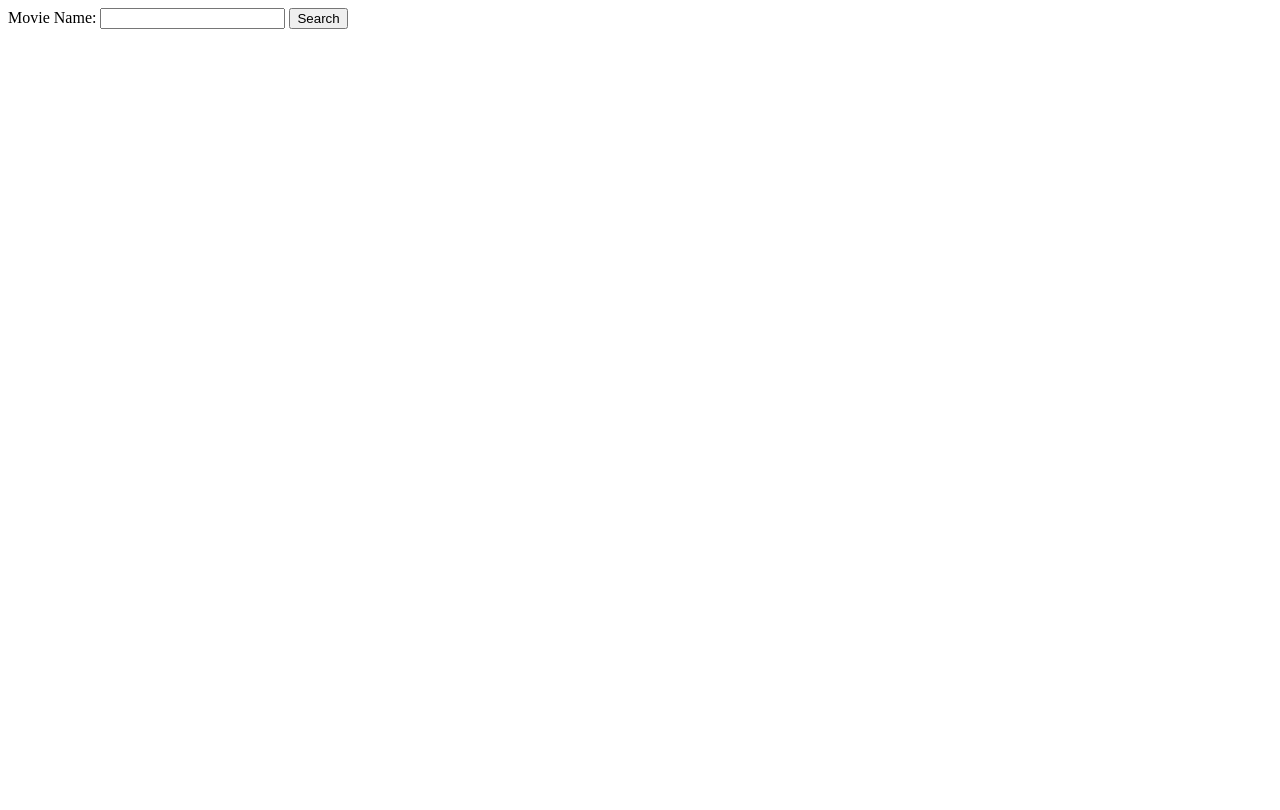
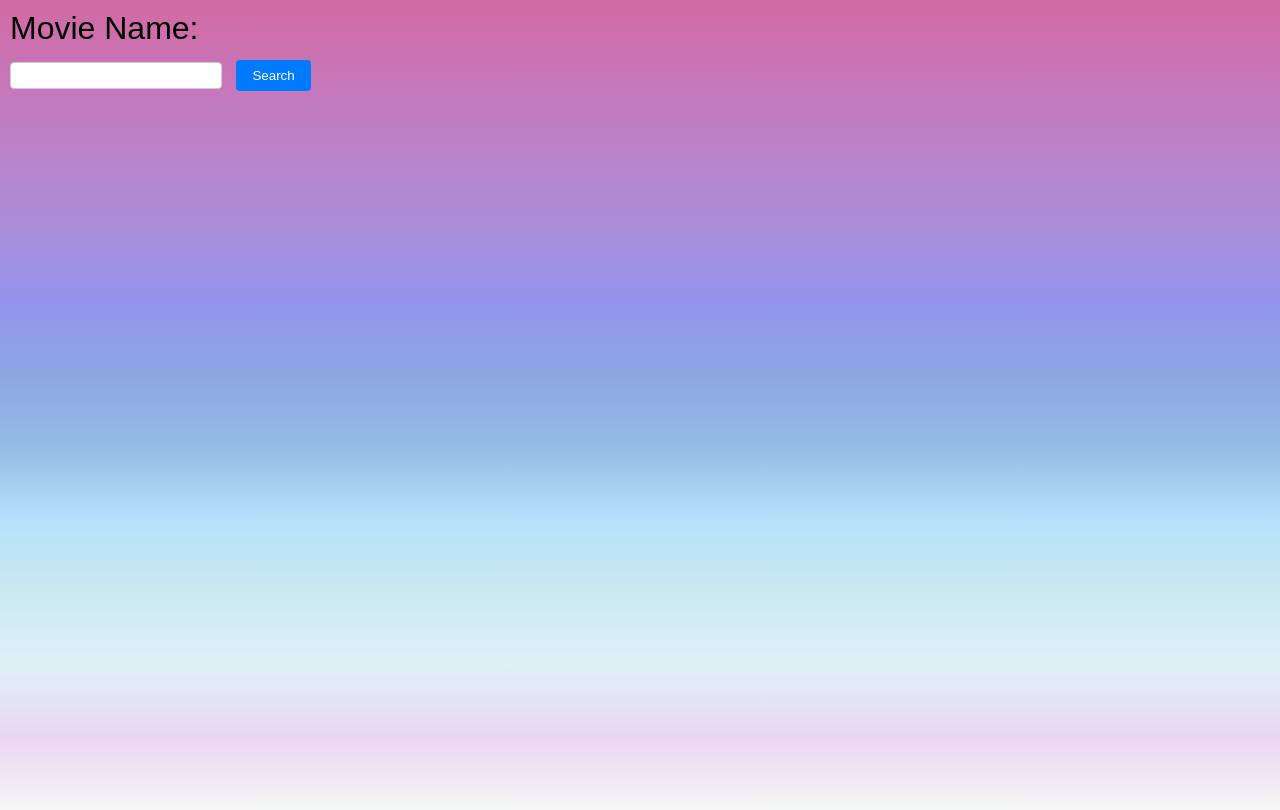
Before and after one commit to BryandMarti/CineQalidad, a website: page movie-app/views/index.html in a window 1280 px wide. Drawn offline with nearby package versions, Linux system fonts and the light colour scheme; files that its build step writes are made by us from their sources.

Commit message:
Last Update

```diff
--- a/movie-app/views/index.html
+++ b/movie-app/views/index.html
@@ -2,7 +2,8 @@
 <html lang="en">
 <head>
     <meta charset="UTF-8">
-    <title>Movie Search</title>
+    <link rel="stylesheet" href="styles.css">
+    <title>CineQalidad</title>
 </head>
 <body>
     <form id="movieSearchForm">
```
